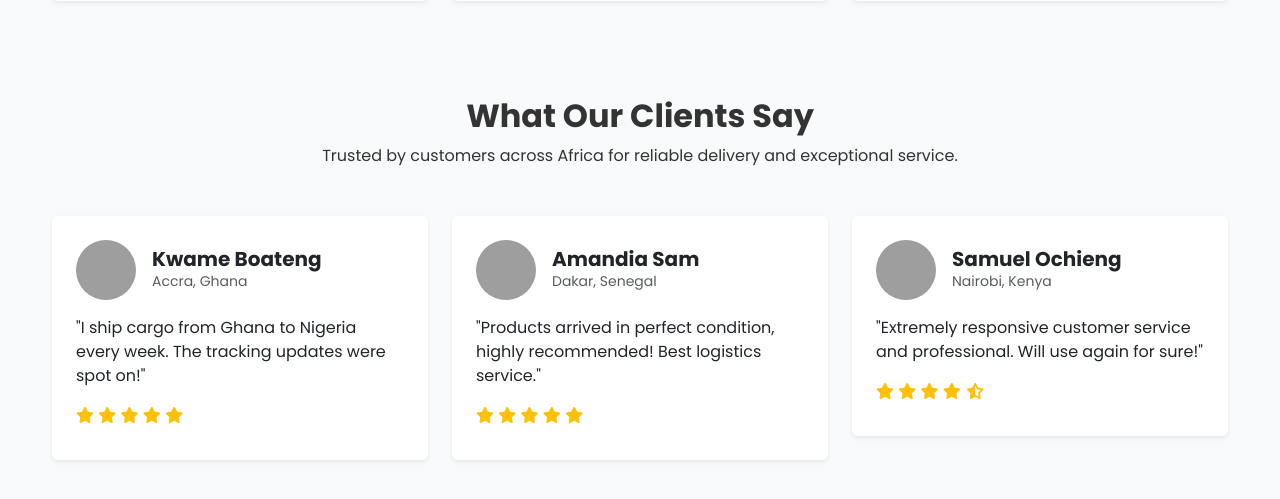
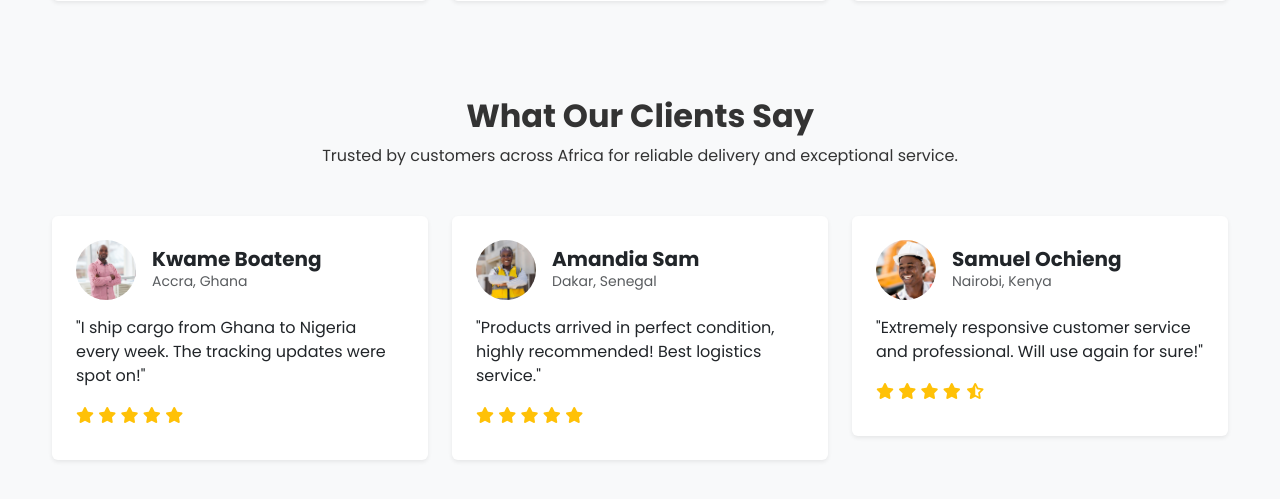
Before and after one commit to reloaded4k/BexoC, a Flask app: page / in a window 1280 px wide. Shown: the part 1539-2038 px from the top of the page. Run offline with Flask 3, Linux system fonts and the light colour scheme; grey boxes are pictures that could not be loaded.

Commit message:
Update testimonial section with real customer profile images for better clarity
Replaced placeholder images in the testimonial section of index.html with specific user images from the static/images/testimonials directory.

Replit-Commit-Author: Agent
Replit-Commit-Session-Id: 46e6e674-6c34-4854-91d9-7e97711d2fb9
Replit-Commit-Screenshot-Url: https://storage.googleapis.com/screenshot-production-us-central1/576b8c06-e46c-40cf-b31b-17ac9001f488/42ddcf1a-db71-466c-899b-8897400cef6e.jpg

```diff
--- a/templates/index.html
+++ b/templates/index.html
@@ -340,7 +340,7 @@
                 <div class="card border-0 shadow-sm">
                     <div class="card-body p-4">
                         <div class="d-flex align-items-center mb-3">
-                            <img src="https://i.pravatar.cc/120?img=60" alt="Kwame Boateng" class="rounded-circle me-3" width="60" height="60">
+                            <img src="{{ url_for('static', filename='images/testimonials/kwame-boateng.png') }}" alt="Kwame Boateng" class="rounded-circle me-3" width="60" height="60" style="object-fit: cover;">
                             <div>
                                 <h5 class="mb-0 fw-bold">Kwame Boateng</h5>
                                 <p class="mb-0 small text-muted">Accra, Ghana</p>
@@ -362,7 +362,7 @@
                 <div class="card border-0 shadow-sm">
                     <div class="card-body p-4">
                         <div class="d-flex align-items-center mb-3">
-                            <img src="https://i.pravatar.cc/120?img=23" alt="Amandia Sam" class="rounded-circle me-3" width="60" height="60">
+                            <img src="{{ url_for('static', filename='images/testimonials/amandia-sam.png') }}" alt="Amandia Sam" class="rounded-circle me-3" width="60" height="60" style="object-fit: cover;">
                             <div>
                                 <h5 class="mb-0 fw-bold">Amandia Sam</h5>
                                 <p class="mb-0 small text-muted">Dakar, Senegal</p>
@@ -384,7 +384,7 @@
                 <div class="card border-0 shadow-sm">
                     <div class="card-body p-4">
                         <div class="d-flex align-items-center mb-3">
-                            <img src="https://i.pravatar.cc/120?img=53" alt="Samuel Ochieng" class="rounded-circle me-3" width="60" height="60">
+                            <img src="{{ url_for('static', filename='images/testimonials/samuel-ochieng.png') }}" alt="Samuel Ochieng" class="rounded-circle me-3" width="60" height="60" style="object-fit: cover;">
                             <div>
                                 <h5 class="mb-0 fw-bold">Samuel Ochieng</h5>
                                 <p class="mb-0 small text-muted">Nairobi, Kenya</p>
```
Also changed, not shown: attached_assets/Amandia Sam.png (added), attached_assets/Kwame Boateng.png (added), attached_assets/Samuel Ochieng.png (added), static/images/testimonials/amandia-sam.png (added), static/images/testimonials/kwame-boateng.png (added), static/images/testimonials/samuel-ochieng.png (added).
